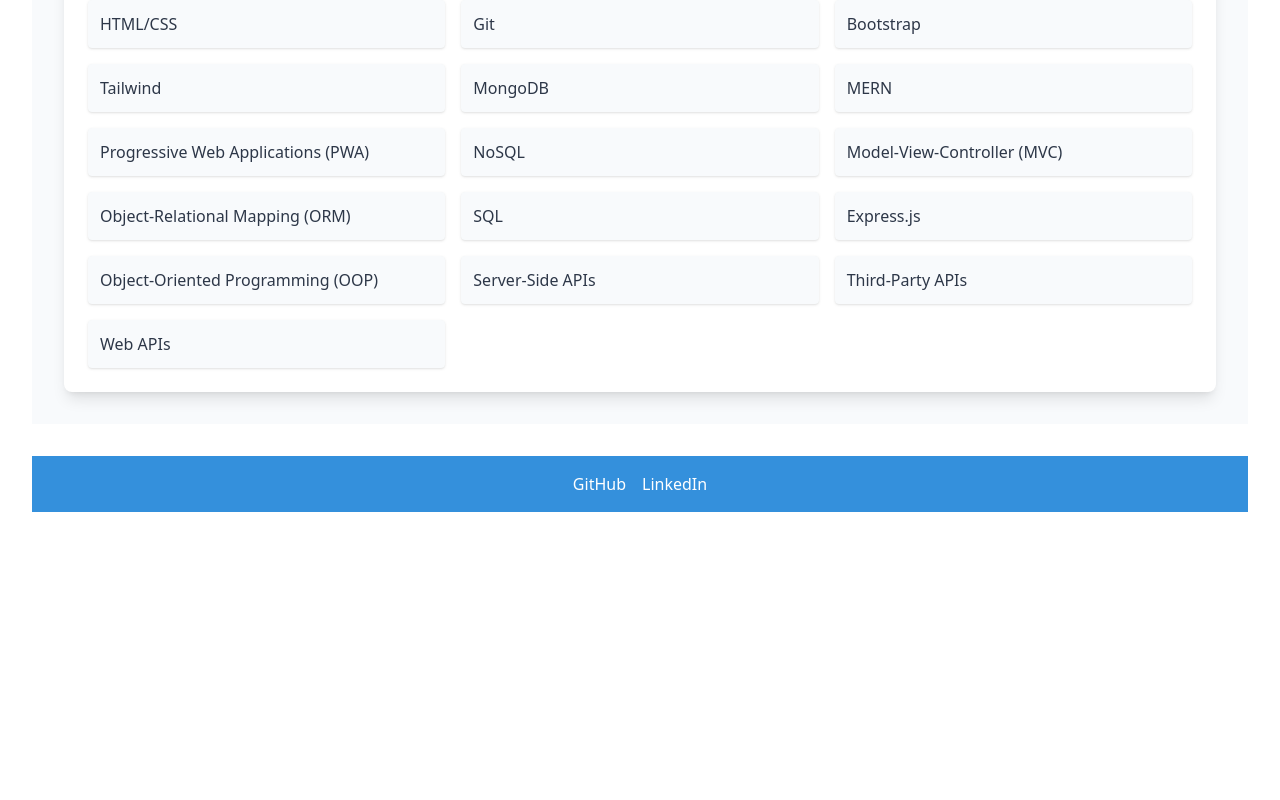
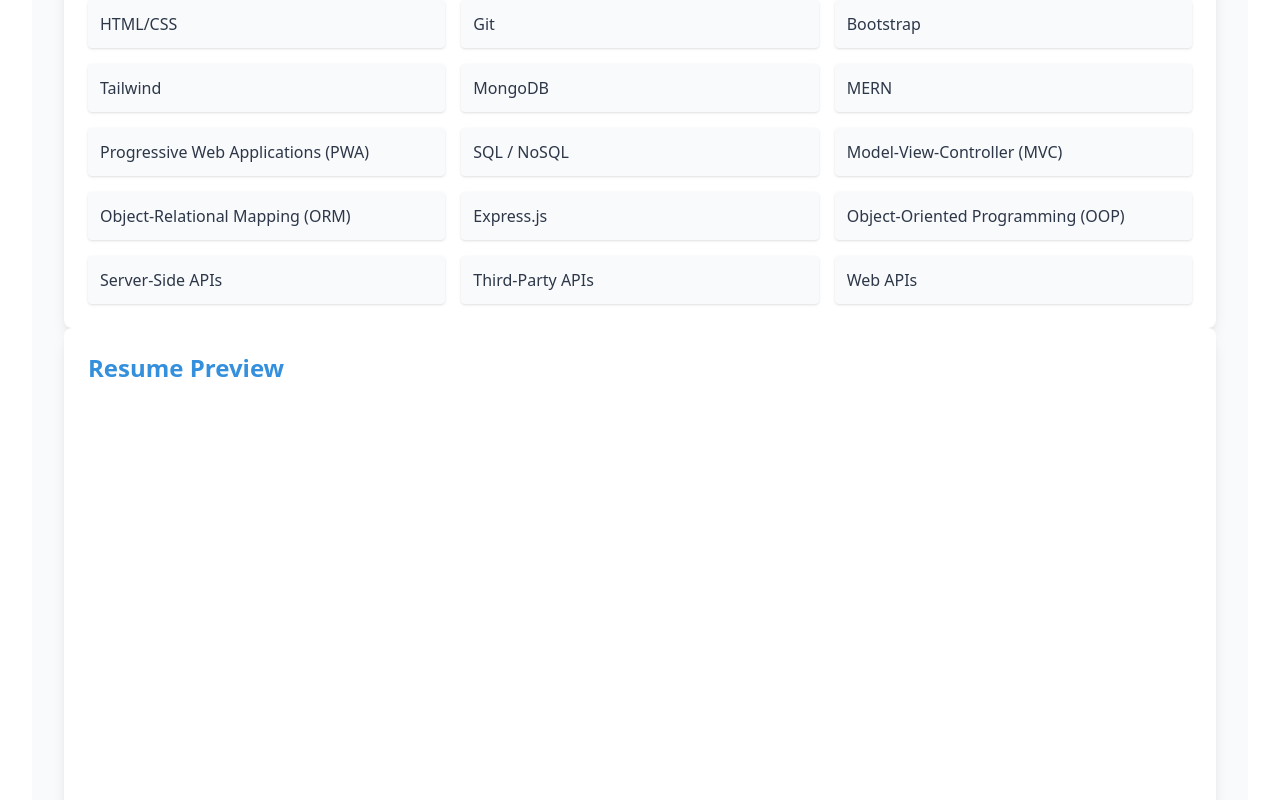
Before and after one commit to JToton/CodeCanvas, a React (Vite) app in the folder react-portfolio/: page /resume in a window 1280 px wide. Shown: the part 380-1180 px from the top of the page. Before the commit the page ends 924 px from the top, so only its background shows below. Built offline with nearby package versions, Linux system fonts and the light colour scheme.

Commit message:
Added resume, file download and preview
- Added resume file to folder structure / assets
- Updated download button to download the pdf file when clicked
- Added a preview displaying the resume on the page visually

```diff
--- a/react-portfolio/src/components/Resume.jsx
+++ b/react-portfolio/src/components/Resume.jsx
@@ -1,4 +1,5 @@
 import React from "react";
+import resumePDF from "../assets/files/Jacob_Toton_Resume.pdf";
 
 function Resume() {
   return (
@@ -8,7 +9,7 @@
       <div className="mb-8">
         <a
           /* TODO: react pdf npm package*/
-          href="path/to/your/resume.pdf"
+          href={resumePDF}
           download
           className="bg-accent text-secondary py-2 px-4 rounded hover:bg-primary transition duration-300"
         >
@@ -35,14 +36,13 @@
             Progressive Web Applications (PWA)
           </li>
 
-          <li className="bg-background p-3 rounded shadow">NoSQL</li>
+          <li className="bg-background p-3 rounded shadow">SQL / NoSQL</li>
           <li className="bg-background p-3 rounded shadow">
             Model-View-Controller (MVC)
           </li>
           <li className="bg-background p-3 rounded shadow">
             Object-Relational Mapping (ORM)
           </li>
-          <li className="bg-background p-3 rounded shadow">SQL</li>
           <li className="bg-background p-3 rounded shadow">Express.js</li>
           <li className="bg-background p-3 rounded shadow">
             Object-Oriented Programming (OOP)
@@ -54,6 +54,18 @@
       </div>
 
       {/* TODO: add more sections here, like Work Experience, Education, etc. */}
+      <div className="bg-secondary shadow-lg rounded-lg p-6">
+        <h3 className="text-2xl font-semibold text-primary mb-4">
+          Resume Preview
+        </h3>
+        <iframe
+          src={resumePDF}
+          title="Resume Preview"
+          width="100%"
+          height="600px"
+          className="border-none rounded"
+        />
+      </div>
     </section>
   );
 }
```
Also changed, not shown: 1 other file (tests, documents, lock files or other folders).
